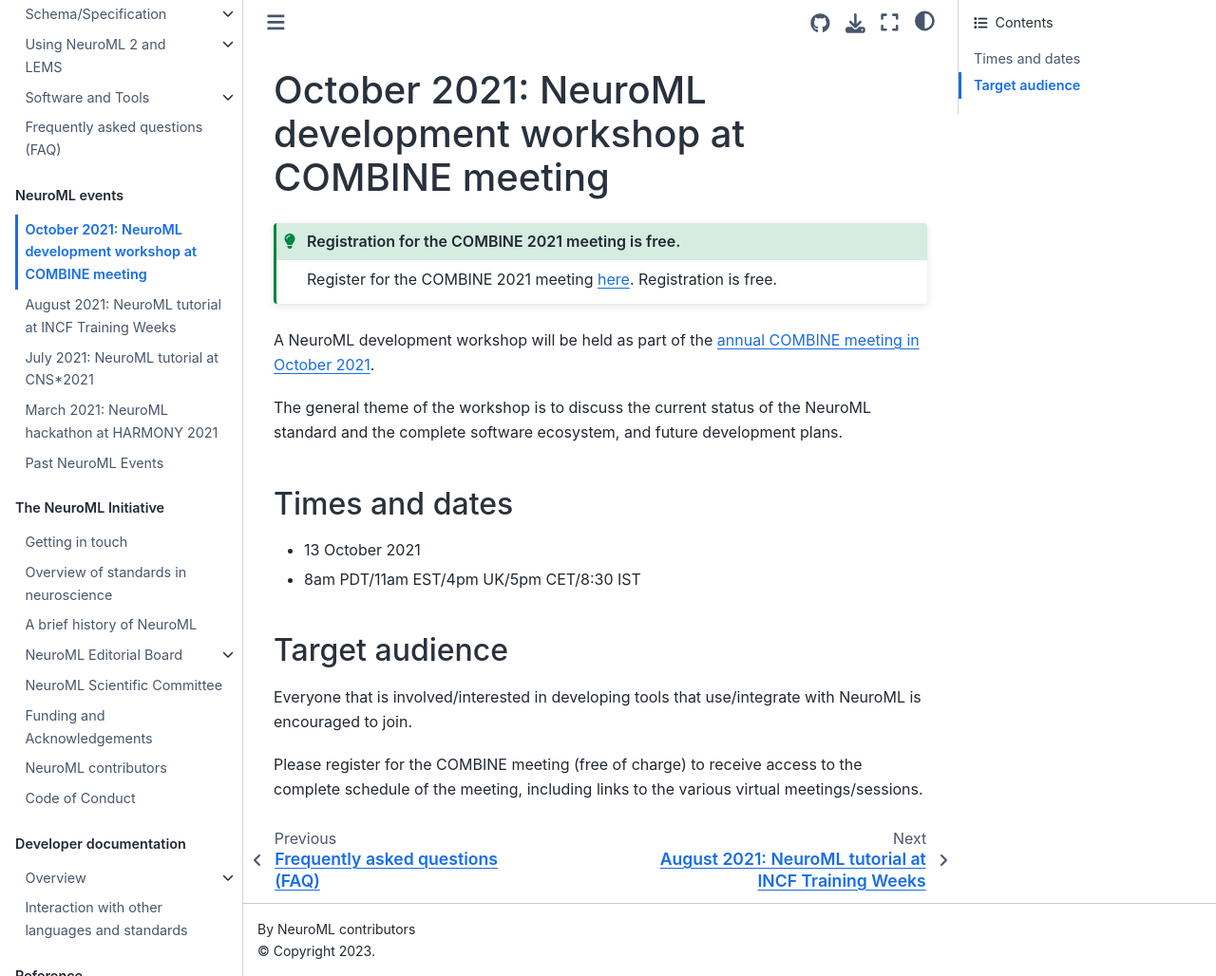
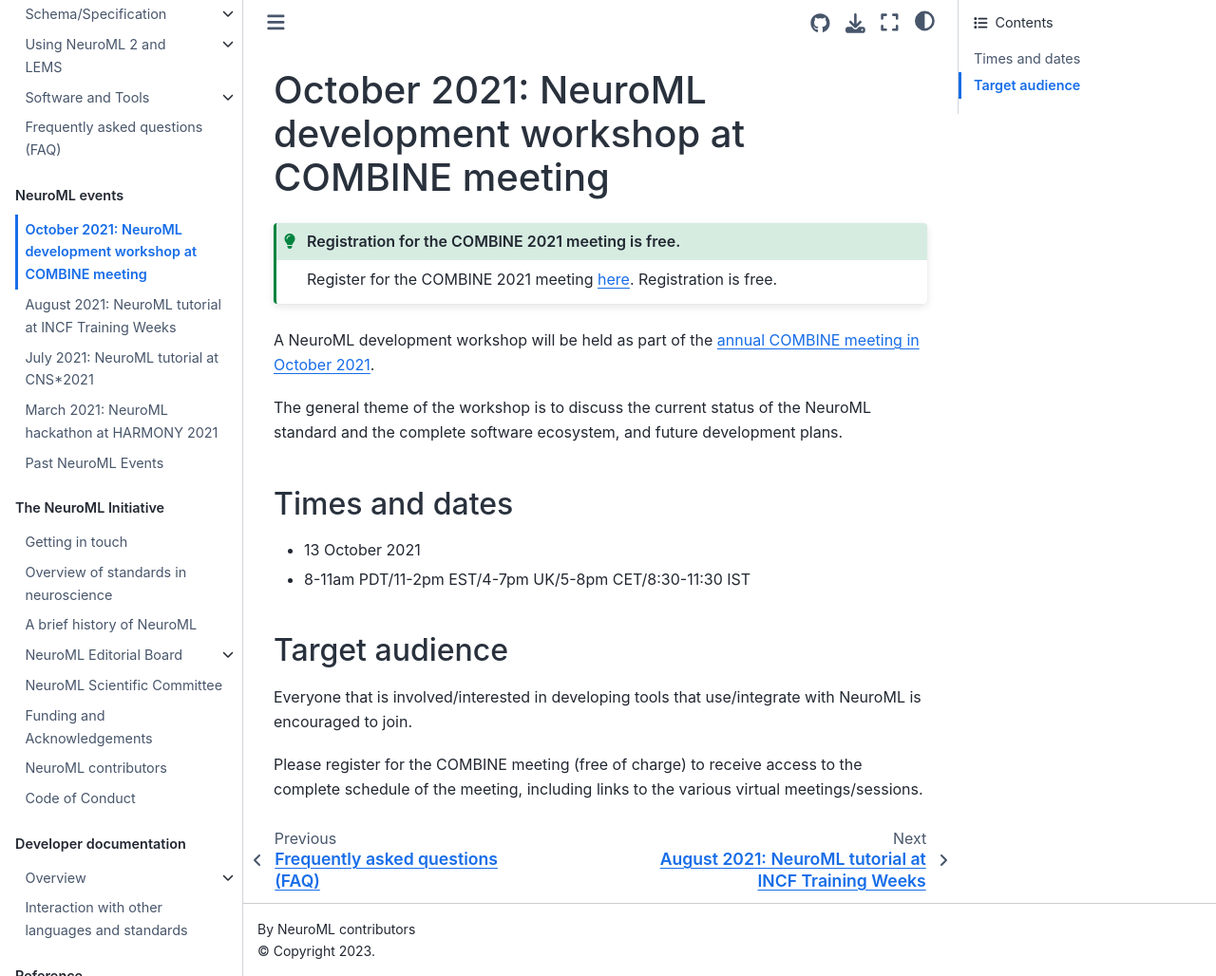
Before and after one commit to NeuroML/Documentation, a Jupyter Book: the page built from source/Events/202109-COMBINE.md, in a window 1280 px wide and 1028 px high. Shown: the whole window at 95% size. Built offline with Jupyter Book 1.0.4 settings and Sphinx 7.4.7 and the Sphinx Book theme 1.1.4, drawn with Linux system fonts in a browser that asks for light colours.

Commit message:
Update 202109-COMBINE.md

```diff
--- a/source/Events/202109-COMBINE.md
+++ b/source/Events/202109-COMBINE.md
@@ -15,7 +15,7 @@
 ## Times and dates
 
 - 13 October 2021
-- 8am PDT/11am EST/4pm UK/5pm CET/8:30 IST
+- 8-11am PDT/11-2pm EST/4-7pm UK/5-8pm CET/8:30-11:30 IST
 
 
 (neuromlevents:202109combine:who)=
```
